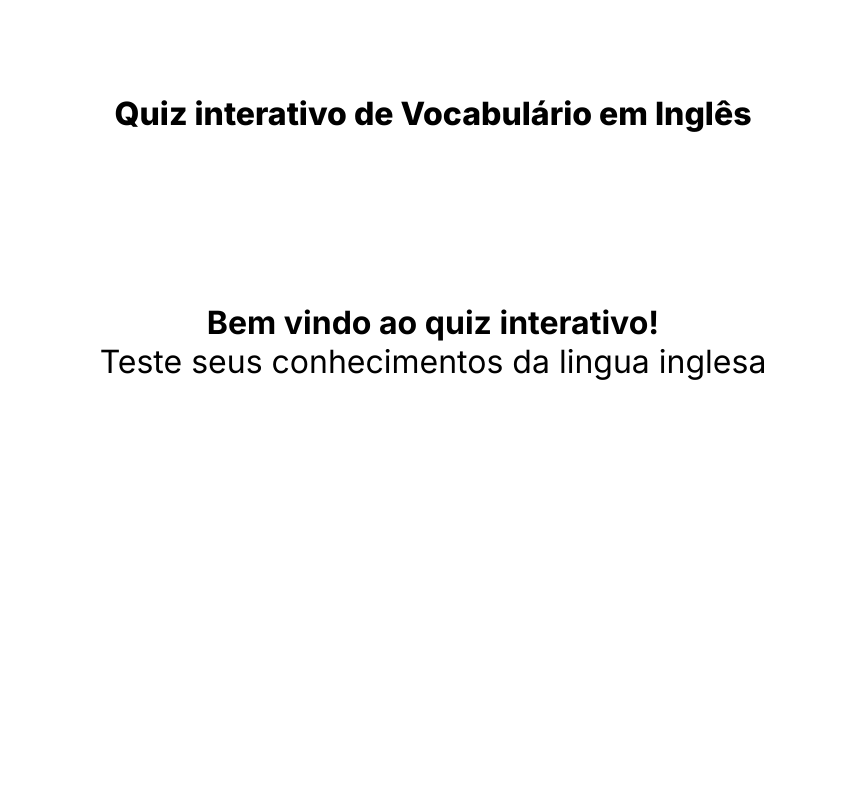
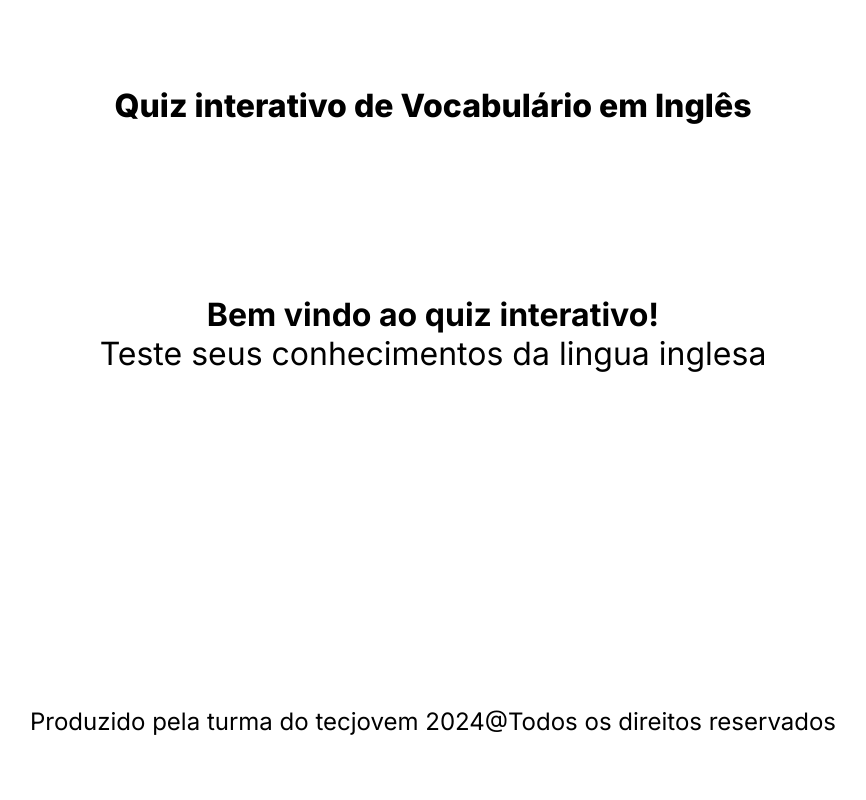
Before and after one commit to RichardRodriguesGomesDeJesus/quiz-english, a React (Create React App) app: page / in a window 1280 px wide. Shown: the top 800 px of the page, without its empty margins (207-1073 px from the left). Built offline with nearby package versions, Linux system fonts and the light colour scheme.

Commit message:
add App.css in app page

```diff
--- a/src/App.css
+++ b/src/App.css
@@ -2,7 +2,8 @@
     margin: 0;
     padding: 0;
 }
-main {
+.App {
     display: flex;
-    height: 100vh;
+    flex-direction: column;
+    min-height: 100vh;
 }
--- a/src/App.js
+++ b/src/App.js
@@ -1,10 +1,11 @@
 import styled from "styled-components";
 import Footer from "./components/footer.jsx";
+import './App.css';
 
 const Comtainer = styled.main`
   display: flex;
   flex-direction:column;
-  min-height: 100vh;
+  flex-grow: 1;
   *{
     font-family: "Inter", sans-serif;
   }
@@ -52,7 +53,7 @@ const Text = styled.p`
 
 export default function App() {
   return (
-    <>
+    <div className="App">
       <Comtainer>
         <Title>Quiz interativo de Vocabulário em Inglês</Title>
         <Text>
@@ -62,6 +63,6 @@ export default function App() {
         </Text>
       </Comtainer>
       <Footer/>
-    </>
+    </div>
   );
 }
```
